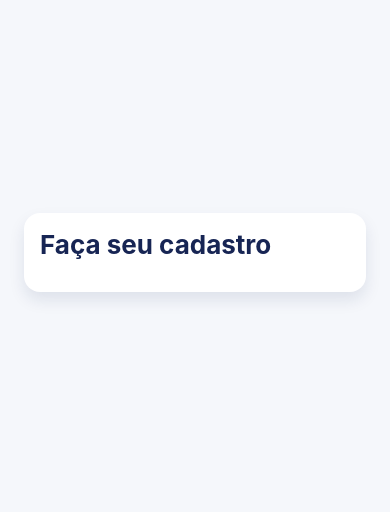
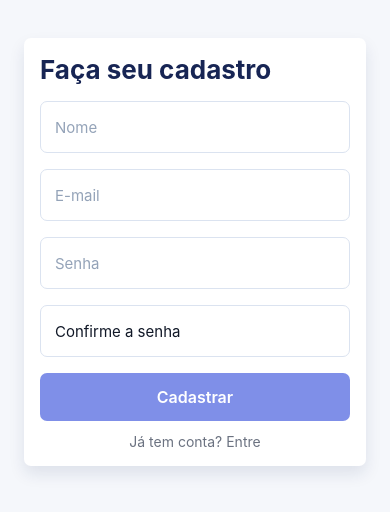
Before and after one commit to Rafaelbici74/aula-api-expo, a React Native app: screen /cadUsuario in a window 390 px wide. Shown: the part 170-682 px from the top of the page. Built offline with nearby package versions, Linux system fonts and the light colour scheme.

Commit message:
tela cadastro

```diff
--- a/src/stylesGlobal.js
+++ b/src/stylesGlobal.js
@@ -54,7 +54,7 @@ const globalStyles = StyleSheet.create({
         backgroundColor: colors.surface,
         borderWidth: 1,
         borderColor: colors.border,
-        borderRadius: 14,
+        borderRadius: 7,
         paddingHorizontal: 14,
         fontSize: 15,
         color: colors.text,
@@ -64,7 +64,7 @@ const globalStyles = StyleSheet.create({
         width: '100%',
         maxWidth: 360,
         backgroundColor: colors.surface,
-        borderRadius: 16,
+        borderRadius: 7,
         padding: spacing.medium,
         shadowColor: colors.primaryDark,
         shadowOffset: { width: 0, height: 8 },
@@ -74,7 +74,7 @@ const globalStyles = StyleSheet.create({
     },
     primaryButton: {
         backgroundColor: colors.primary,
-        borderRadius: 10,
+        borderRadius: 7,
         paddingVertical: 14,
         alignItems: 'center',
     },
--- a/src/telas/cadUsuario.js
+++ b/src/telas/cadUsuario.js
@@ -1,11 +1,82 @@
-import { View, Text } from 'react-native';
-import styles from '../stylesGlobal';
+import { View, Text, TextInput, Pressable, Alert } from 'react-native';
+import { useNavigation } from '@react-navigation/native';
+
+import styles, { colors } from '../stylesGlobal';
+import { useState } from 'react';
 
 export default function CadUsuario(){
+    const navigation = useNavigation();
+    const [name, setName] = useState('');
+    const [email, setEmail] = useState('');
+    const [password, setPassword] = useState('');
+
+    function handleRegister(){
+        if(!name.trim() || !email.trim() || !password){
+            Alert.alert('Preencha todos os campos');
+            return;
+        }
+        if(password.length < 6){
+            Alert.alert('A senha deve ter pelo menos 6 caracteres');
+            return;
+        }
+
+        // Aqui você pode chamar sua API para criar o usuário.
+        Alert.alert('Cadastro realizado', 'Bem-vindo ' + name);
+        navigation.navigate('myTab');
+    }
+
     return(
         <View style={styles.centeredScreen}>
             <View style={styles.card}>
                 <Text style={styles.title}>Faça seu cadastro</Text>
+
+                <TextInput
+                    style={styles.input}
+                    placeholder="Nome"
+                    placeholderTextColor={colors.placeholder}
+                    value={name}
+                    onChangeText={setName}
+                />
+
+                <TextInput
+                    style={styles.input}
+                    placeholder="E-mail"
+                    placeholderTextColor={colors.placeholder}
+                    autoCapitalize="none"
+                    keyboardType="email-address"
+                    value={email}
+                    onChangeText={setEmail}
+                />
+
+                <TextInput
+                    style={styles.input}
+                    placeholder="Senha"
+                    placeholderTextColor={colors.placeholder}
+                    secureTextEntry
+                    value={password}
+                    onChangeText={setPassword}
+                />
+
+
+                <TextInput
+                    style={styles.input}
+                    placeholder="Confirme a senha"
+                    placeholderTextcolor={colors.placeholder}
+                    securyTextEntry
+                    value={password}
+                    onChangeText={setPassword}
+
+                >
+
+                </TextInput>
+
+                <Pressable style={styles.primaryButton} onPress={handleRegister}>
+                    <Text style={styles.primaryButtonText}>Cadastrar</Text>
+                </Pressable>
+
+                <Pressable onPress={() => navigation.navigate('login')} style={{ marginTop: 12 }}>
+                    <Text style={{ textAlign: 'center', color: colors.mutedText }}>Já tem conta? Entre</Text>
+                </Pressable>
             </View>
         </View>
     );
--- a/src/telas/login/styles.js
+++ b/src/telas/login/styles.js
@@ -36,7 +36,7 @@ export default StyleSheet.create({
         backgroundColor: colors.inputBackground,
         borderWidth: 1,
         borderColor: colors.border,
-        borderRadius: 12,
+        borderRadius: 7,
         paddingHorizontal: 14,
         paddingVertical: 12,
         fontSize: 15,
```
